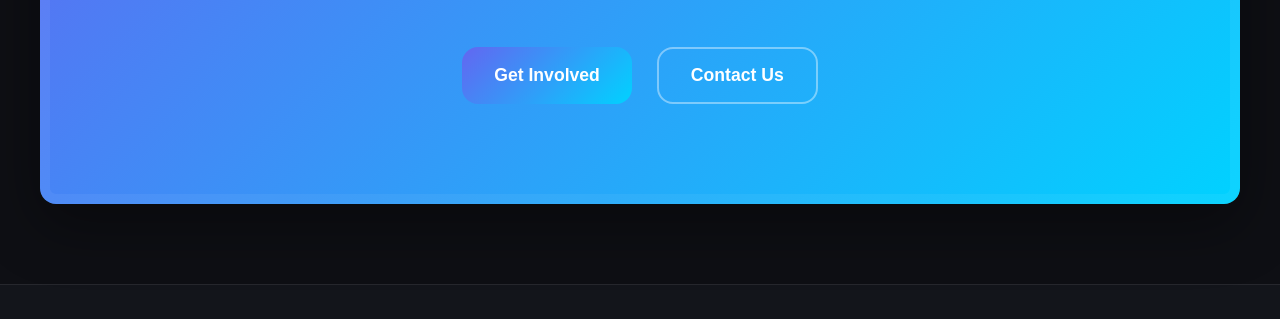
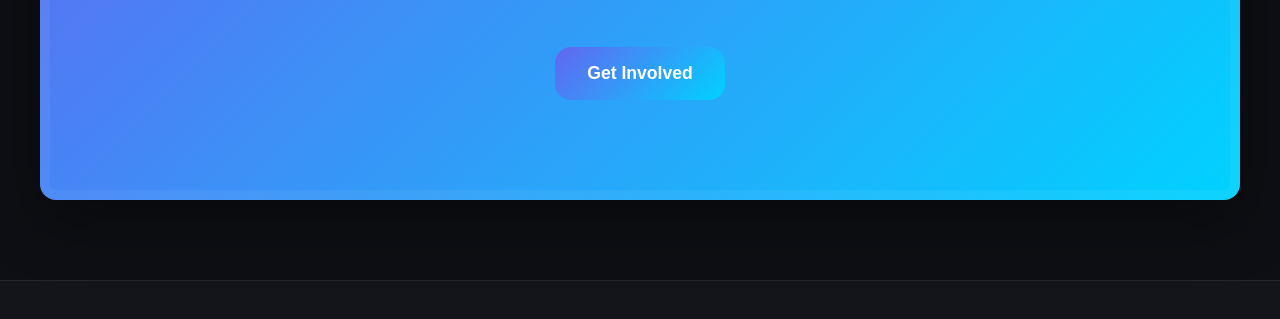
Before and after one commit to Gautham-kayyar/saosc, a plain HTML site: page index.html in a window 1280 px wide. Shown: the part 6695-7014 px from the top of the page. Drawn offline with nearby package versions, Linux system fonts and the light colour scheme.

Commit message:
Update index.html

```diff
--- a/index.html
+++ b/index.html
@@ -441,7 +441,7 @@
       <p class="section-description large">Whether you're a seasoned enthusiast or just starting, there's a place for you in our community. Collaborate on exciting projects, learn new skills, and make a real impact.</p>
       <div class="join-actions">
         <button class="cta-btn primary large" onclick="window.open('https://forms.gle/YNdgxLDu3HiMxhXB7', '_blank')">Get Involved</button>
-        <button class="cta-btn outline large">Contact Us</button>
+        <!--<button class="cta-btn outline large">Contact Us</button> -->
       </div>
     </div>
   </section>
```
